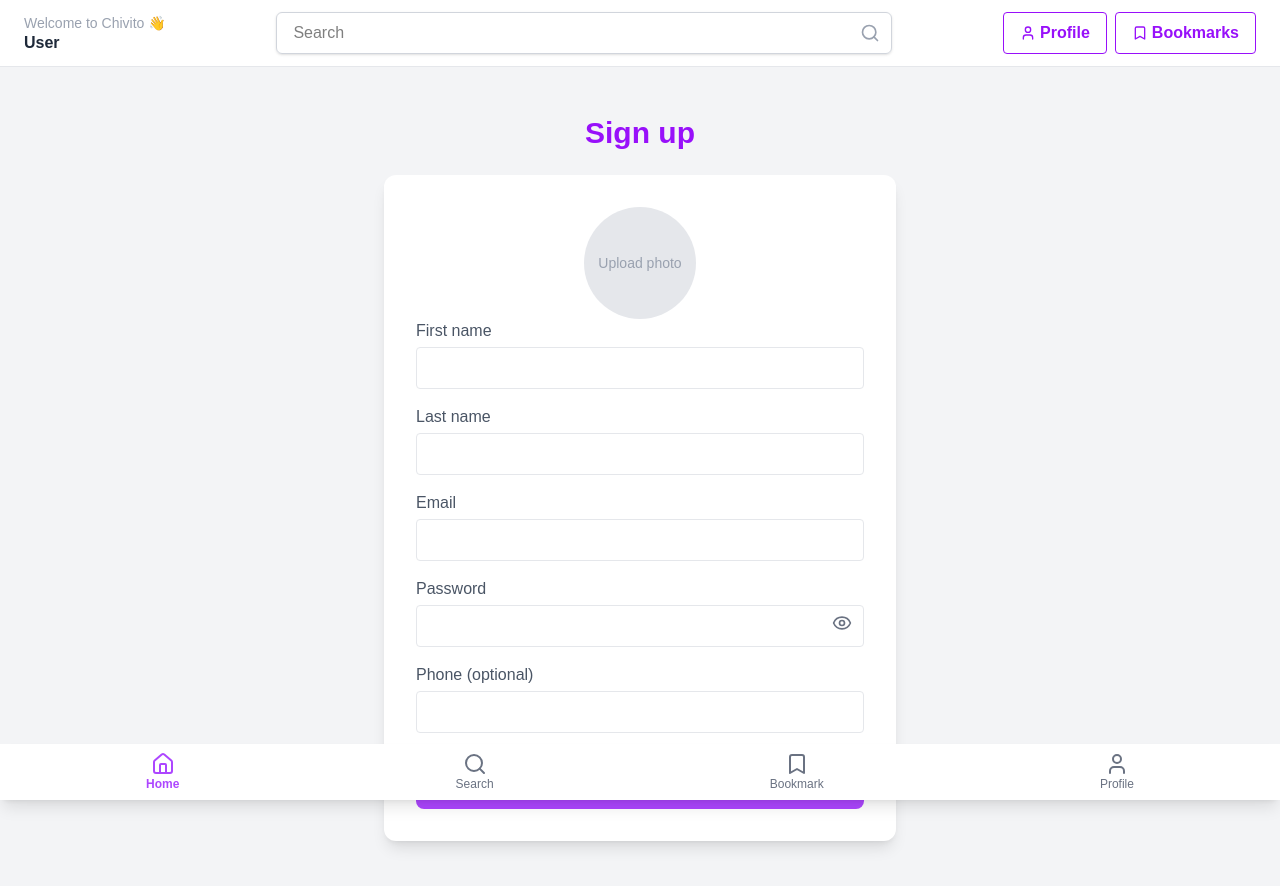
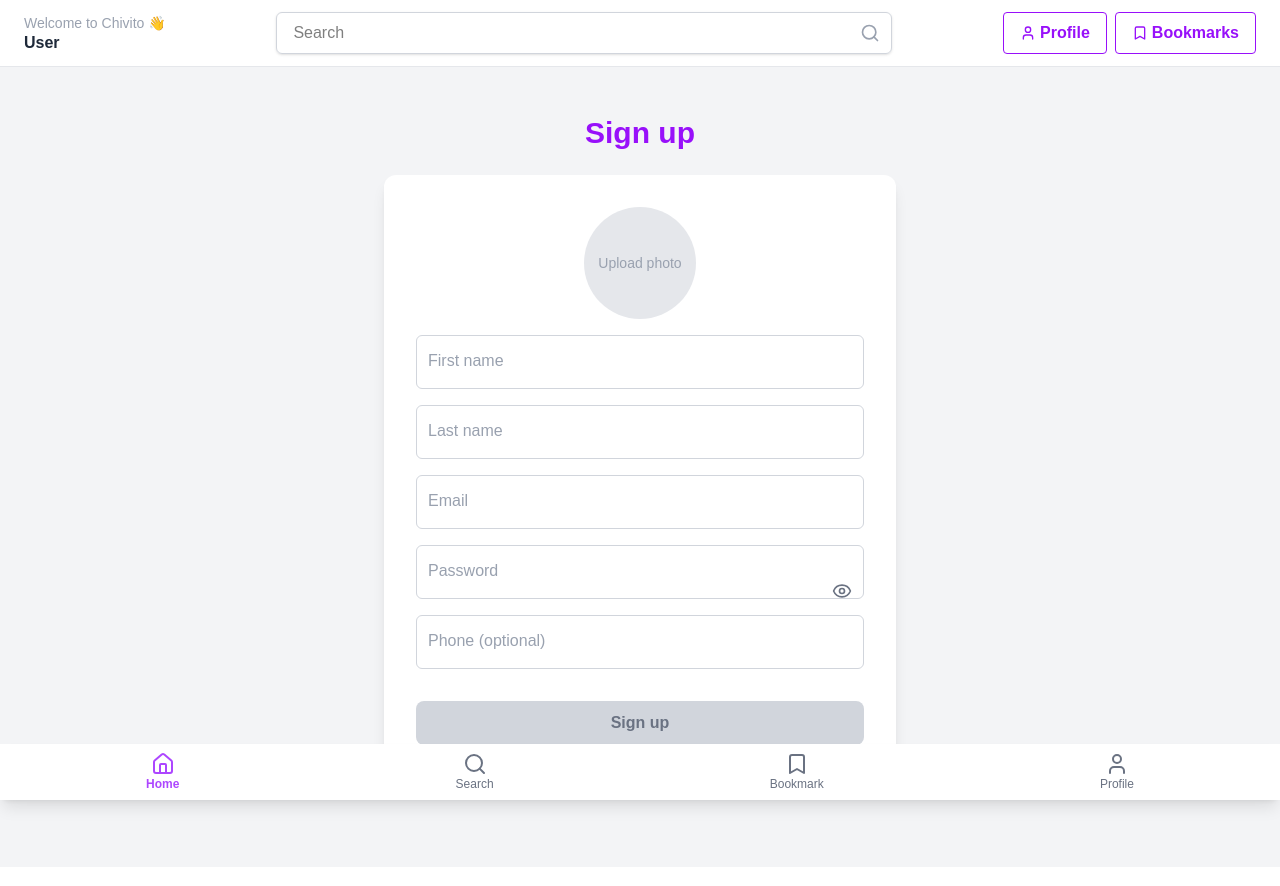
Before and after one commit to chivito-tech/chivito-frontend, a Next.js app in the folder chivito-frontend/: page /signup in a window 1280 px wide. Shown: the top 886 px of the page. Built offline with nearby package versions, Linux system fonts and the light colour scheme.

Commit message:
fix sign up ui and made required

```diff
--- a/chivito-frontend/src/app/components/Input.tsx
+++ b/chivito-frontend/src/app/components/Input.tsx
@@ -1,8 +1,7 @@
-// import "../app/globals.css"; // Ensure this line is present
-
 interface InputProps {
   label: string;
   type?: string;
+  required?: boolean;
   value?: string;
   onChange?: (e: React.ChangeEvent<HTMLInputElement>) => void;
   placeholder?: string;
@@ -11,20 +10,32 @@ interface InputProps {
 export default function Input({
   label,
   type = "text",
-  value,
+  required = false,
+  value = "",
   onChange,
   placeholder,
 }: InputProps) {
   return (
-    <div className="flex flex-col">
-      <label className="text-gray-600">{label}</label>
+    <div className="relative w-full mt-4">
       <input
         type={type}
         value={value}
+        required={required}
         onChange={onChange}
-        placeholder={placeholder}
-        className="border p-2 rounded-sm mt-1"
+        placeholder=" "
+        className="peer w-full border border-gray-300 rounded-md px-3 pt-5 pb-2 focus:outline-none focus:ring-2 focus:ring-purple-500 transition placeholder-transparent"
       />
+      <label
+        className="absolute left-3 top-2 text-gray-500 text-sm transition-all
+          peer-placeholder-shown:top-3.5
+          peer-placeholder-shown:text-base
+          peer-placeholder-shown:text-gray-400
+          peer-focus:top-2
+          peer-focus:text-sm
+          peer-focus:text-purple-600"
+      >
+        {label}
+      </label>
     </div>
   );
 }
--- a/chivito-frontend/src/app/signup/page.tsx
+++ b/chivito-frontend/src/app/signup/page.tsx
@@ -16,6 +16,12 @@ export default function Signup() {
   const [profilePicture, setProfilePicture] = useState<File | null>(null);
 
   const handleSignup = async () => {
+    if (!validateForm()) {
+      setShowToast(true);
+      setTimeout(() => setShowToast(false), 3000);
+      return;
+    }
+
     try {
       const formData = {
         first_name: firstName,
@@ -23,7 +29,7 @@ export default function Signup() {
         email,
         password,
         phone_number: phone,
-        photo: profilePicture ? profilePicture.name : "", // or base64
+        photo: profilePicture ? profilePicture.name : "",
       };
 
       const response = await fetch("http://localhost/api/createCustomer", {
@@ -48,6 +54,31 @@ export default function Signup() {
       console.error("❌ Signup failed:", error);
     }
   };
+
+  // Inside your component, before the return:
+  const formValid = firstName && lastName && email && password;
+  const [errors, setErrors] = useState<{ [key: string]: string }>({});
+  const [showToast, setShowToast] = useState(false);
+
+  const validateForm = () => {
+    const newErrors: { [key: string]: string } = {};
+
+    if (!firstName.trim()) newErrors.firstName = "First name is required.";
+    if (!lastName.trim()) newErrors.lastName = "Last name is required.";
+    if (!email.trim()) newErrors.email = "Email is required.";
+    if (!password.trim()) newErrors.password = "Password is required.";
+
+    setErrors(newErrors);
+    return Object.keys(newErrors).length === 0;
+  };
+
+  {
+    showToast && (
+      <div className="fixed top-4 right-4 bg-red-500 text-white px-4 py-2 rounded shadow-md z-50 transition">
+        Please fill in all required fields.
+      </div>
+    );
+  }
 
   return (
     <div className="min-h-screen bg-gray-100 flex flex-col items-center px-4 sm:px-8 py-12">
@@ -92,17 +123,26 @@ export default function Signup() {
               label="First name"
               value={firstName}
               onChange={(e) => setFirstName(e.target.value)}
+              required
             />
+            {errors.firstName && (
+              <p className="text-sm text-red-500">{errors.firstName}</p>
+            )}
             <Input
               label="Last name"
               value={lastName}
               onChange={(e) => setLastName(e.target.value)}
+              required
             />
+            {errors.lastName && (
+              <p className="text-sm text-red-500">{errors.lastName}</p>
+            )}
             <Input
               label="Email"
               type="email"
               value={email}
               onChange={(e) => setEmail(e.target.value)}
+              required
             />
             <div className="relative">
               <Input
@@ -110,6 +150,7 @@ export default function Signup() {
                 type={showPassword ? "text" : "password"}
                 value={password}
                 onChange={(e) => setPassword(e.target.value)}
+                required
               />
               <button
                 type="button"
@@ -130,8 +171,13 @@ export default function Signup() {
             whileHover={{ scale: 1.05 }}
             whileTap={{ scale: 0.95 }}
             type="button"
+            disabled={!formValid}
             onClick={handleSignup}
-            className="w-full bg-purple-500 hover:bg-purple-600 text-white font-semibold py-2.5 mt-8 rounded-lg transition-all"
+            className={`w-full font-semibold py-2.5 mt-8 rounded-lg transition-all ${
+              formValid
+                ? "bg-purple-500 hover:bg-purple-600 text-white"
+                : "bg-gray-300 text-gray-500 cursor-not-allowed"
+            }`}
           >
             Sign up
           </motion.button>
```
